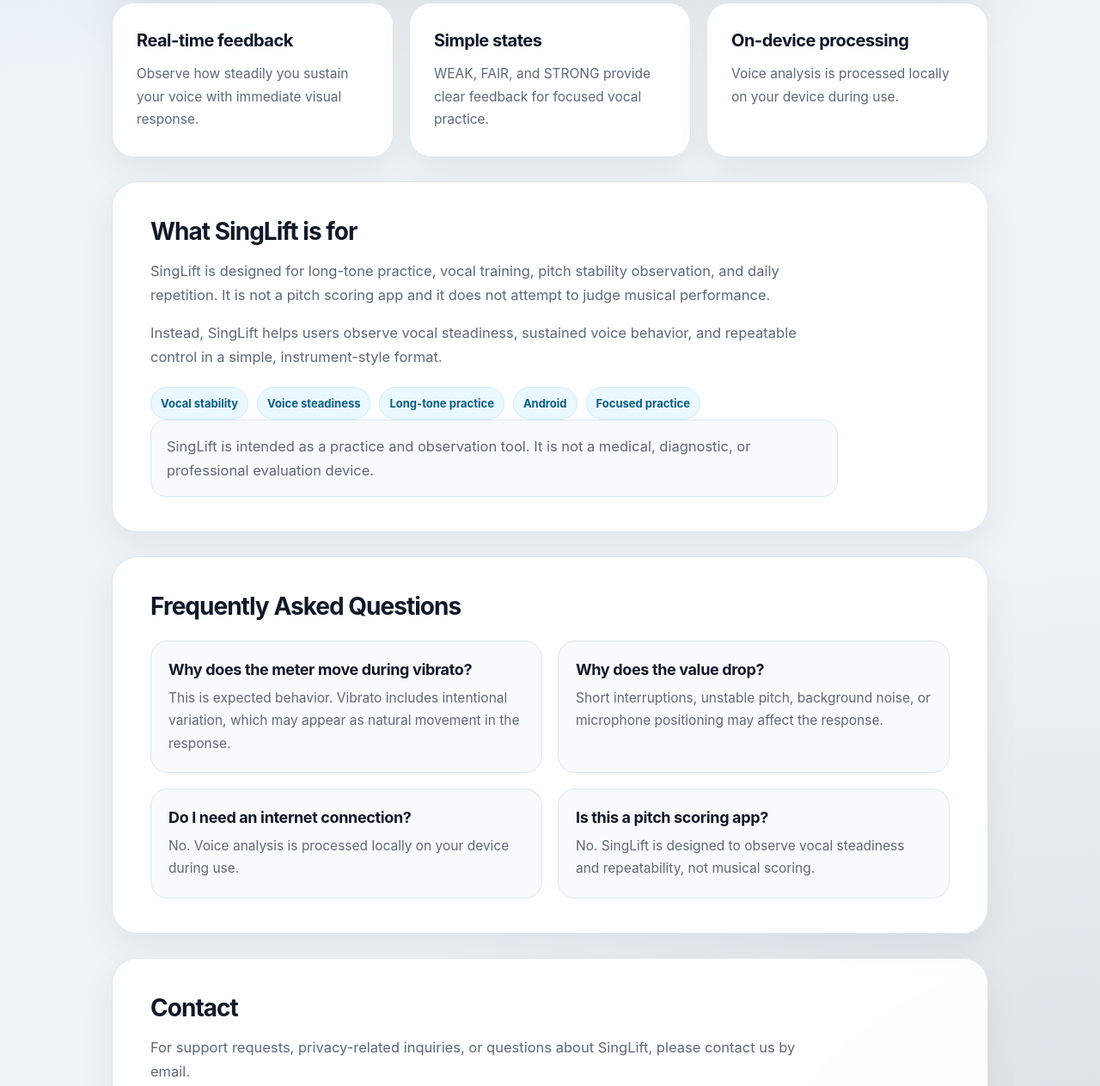
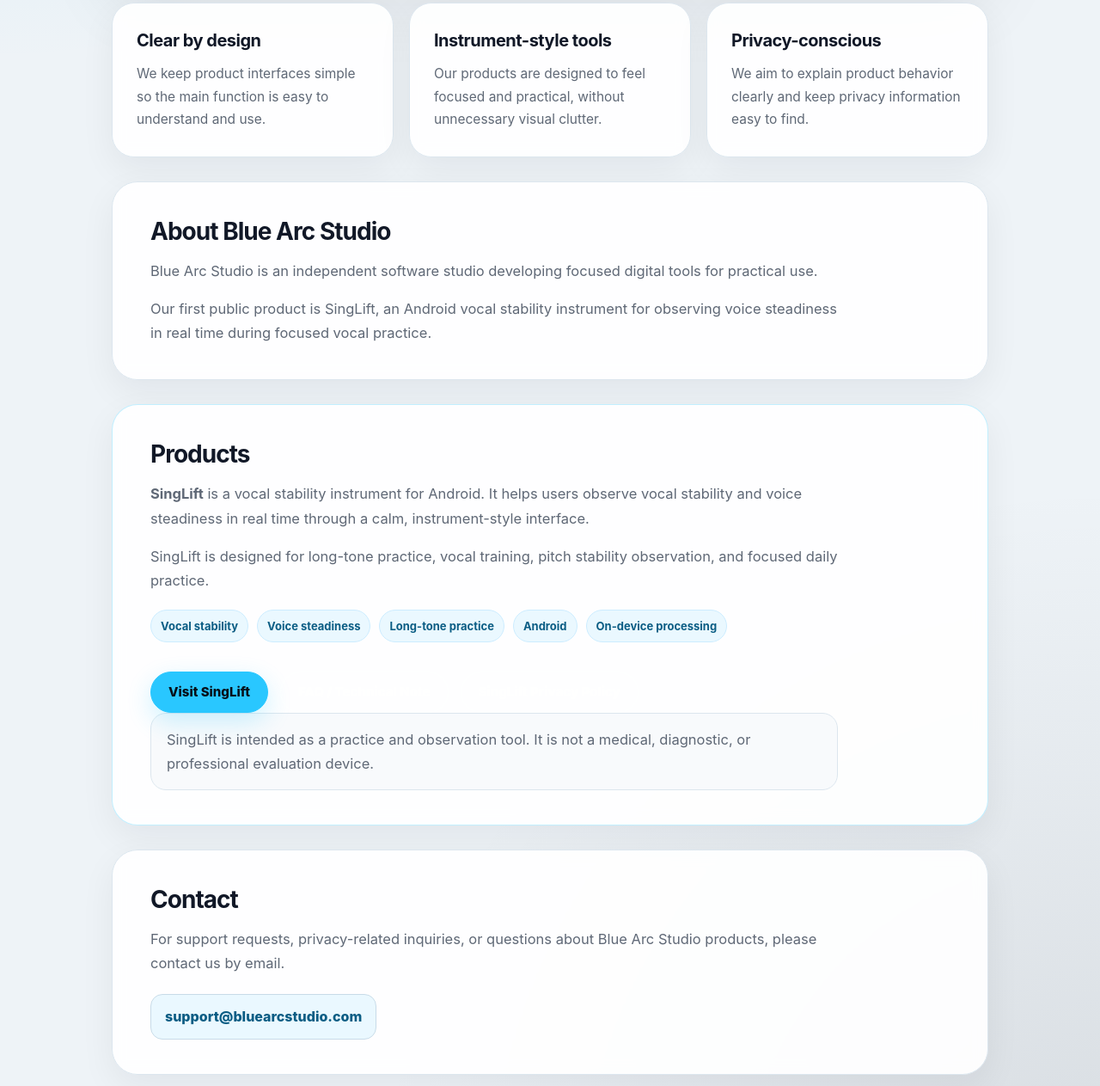
Before and after one commit to bluearcstudio/bluearcstudio.github.io, a plain HTML site: page index.html in a window 1280 px wide. Shown: the part 725-1988 px from the top of the page at 86% size. Drawn offline with Linux system fonts and the light colour scheme.

Commit message:
Update index.html

```diff
--- a/index.html
+++ b/index.html
@@ -4,35 +4,49 @@
   <meta charset="utf-8" />
   <meta name="viewport" content="width=device-width, initial-scale=1" />
 
-  <title>SingLift — Vocal Stability Instrument</title>
+  <title>Blue Arc Studio — Independent Software Studio</title>
 
   <meta
     name="description"
-    content="SingLift is a vocal stability instrument for Android. Observe voice steadiness in real time with a calm, instrument-style interface designed for focused vocal practice."
+    content="Blue Arc Studio is an independent software studio creating focused digital tools, including SingLift, a vocal stability instrument for observing voice steadiness in real time."
   />
 
   <meta name="author" content="Blue Arc Studio" />
   <meta name="robots" content="index, follow" />
   <meta name="theme-color" content="#0f1420" />
 
-  <link rel="canonical" href="https://singlift.app/" />
+  <link rel="canonical" href="https://bluearcstudio.com/" />
 
-  <meta property="og:title" content="SingLift — Vocal Stability Instrument" />
+  <meta property="og:title" content="Blue Arc Studio — Independent Software Studio" />
   <meta
     property="og:description"
-    content="Observe voice steadiness in real time with a calm instrument-style interface for focused vocal practice."
+    content="Independent software studio creating focused digital tools, including SingLift."
   />
   <meta property="og:type" content="website" />
-  <meta property="og:url" content="https://singlift.app/" />
-  <meta property="og:site_name" content="SingLift" />
+  <meta property="og:url" content="https://bluearcstudio.com/" />
+  <meta property="og:site_name" content="Blue Arc Studio" />
   <meta property="og:locale" content="en_US" />
 
   <meta name="twitter:card" content="summary" />
-  <meta name="twitter:title" content="SingLift — Vocal Stability Instrument" />
+  <meta name="twitter:title" content="Blue Arc Studio — Independent Software Studio" />
   <meta
     name="twitter:description"
-    content="A vocal stability instrument for observing voice steadiness in real time."
+    content="Independent software studio creating focused digital tools, including SingLift."
   />
+
+  <script type="application/ld+json">
+  {
+    "@context": "https://schema.org",
+    "@type": "Organization",
+    "name": "Blue Arc Studio",
+    "url": "https://bluearcstudio.com/",
+    "email": "support@bluearcstudio.com",
+    "description": "Blue Arc Studio is an independent software studio creating focused digital tools.",
+    "sameAs": [
+      "https://singlift.app/"
+    ]
+  }
+  </script>
 
   <script type="application/ld+json">
   {
@@ -61,7 +75,6 @@
       --soft-muted: #8791a1;
       --line: #dce6ee;
       --dark: #0f1420;
-      --dark-2: #151d2c;
       --accent: #29c7ff;
       --accent-2: #55d9ff;
       --accent-dark: #0b5d84;
@@ -97,9 +110,7 @@
     }
 
     a:hover,
-    a:focus {
-      text-decoration: underline;
-    }
+    a:focus { text-decoration: underline; }
 
     .page {
       width: 100%;
@@ -190,7 +201,7 @@
     }
 
     h1 {
-      max-width: 820px;
+      max-width: 790px;
       margin: 0;
       color: #ffffff;
       font-size: clamp(42px, 6vw, 70px);
@@ -199,7 +210,7 @@
     }
 
     .lead {
-      max-width: 730px;
+      max-width: 700px;
       margin: 26px 0 0;
       color: rgba(255, 255, 255, 0.78);
       font-size: 20px;
@@ -243,12 +254,10 @@
     }
 
     .button.secondary:hover,
-    .button.secondary:focus {
-      background: rgba(255, 255, 255, 0.11);
-    }
+    .button.secondary:focus { background: rgba(255, 255, 255, 0.11); }
 
     .note {
-      max-width: 730px;
+      max-width: 700px;
       margin: 22px 0 0;
       color: rgba(255, 255, 255, 0.58);
       font-size: 14px;
@@ -264,8 +273,8 @@
 
     .panel,
     .wide,
-    .contact-card,
-    .faq-card {
+    .product-card,
+    .contact-card {
       background: var(--card);
       border: 1px solid var(--line);
       box-shadow: 0 14px 40px var(--shadow-soft);
@@ -292,17 +301,19 @@
     }
 
     .wide,
-    .contact-card,
-    .faq-card {
+    .product-card,
+    .contact-card {
       max-width: 1020px;
       margin: 28px auto 0;
       border-radius: 30px;
       padding: 40px 44px;
     }
 
+    .product-card { border-color: rgba(41, 199, 255, 0.28); }
+
     .wide h2,
-    .contact-card h2,
-    .faq-card h2 {
+    .product-card h2,
+    .contact-card h2 {
       margin: 0 0 14px;
       color: var(--ink);
       font-size: 28px;
@@ -311,8 +322,8 @@
     }
 
     .wide p,
-    .contact-card p,
-    .faq-card p {
+    .product-card p,
+    .contact-card p {
       max-width: 800px;
       margin: 0 0 16px;
       color: var(--muted);
@@ -320,12 +331,10 @@
     }
 
     .wide p:last-child,
-    .contact-card p:last-child,
-    .faq-card p:last-child {
-      margin-bottom: 0;
-    }
+    .product-card p:last-child,
+    .contact-card p:last-child { margin-bottom: 0; }
 
-    .chip-row {
+    .product-meta {
       display: flex;
       flex-wrap: wrap;
       gap: 10px;
@@ -342,34 +351,6 @@
       color: var(--accent-dark);
       font-size: 13px;
       font-weight: 750;
-    }
-
-    .faq-list {
-      display: grid;
-      grid-template-columns: 1fr 1fr;
-      gap: 18px;
-      margin-top: 22px;
-    }
-
-    .faq-item {
-      padding: 20px 20px;
-      border-radius: 20px;
-      background: #f8fafc;
-      border: 1px solid var(--line);
-    }
-
-    .faq-item h3 {
-      margin: 0 0 8px;
-      color: var(--ink);
-      font-size: 18px;
-      line-height: 1.4;
-      letter-spacing: -0.02em;
-    }
-
-    .faq-item p {
-      margin: 0;
-      color: var(--muted);
-      font-size: 15.5px;
     }
 
     .disclaimer {
@@ -431,16 +412,11 @@
 
       .lead { font-size: 18px; }
 
-      .section-grid,
-      .faq-list {
-        grid-template-columns: 1fr;
-      }
+      .section-grid { grid-template-columns: 1fr; }
 
       .wide,
-      .contact-card,
-      .faq-card {
-        padding: 32px 28px;
-      }
+      .product-card,
+      .contact-card { padding: 32px 28px; }
 
       .footer { flex-direction: column; }
     }
@@ -473,38 +449,39 @@
     <nav class="nav" aria-label="Primary navigation">
       <div class="brand">
         <span class="brand-mark" aria-hidden="true"></span>
-        SingLift
+        Blue Arc Studio
       </div>
 
       <div class="nav-links">
-        <a href="#features">Features</a>
+        <a href="#products">Products</a>
         <a href="#about">About</a>
-        <a href="#faq">FAQ</a>
+        <a href="https://singlift.app/">SingLift</a>
+        <a href="https://singlift.app/technical-note/">Technical Note</a>
         <a href="https://singlift.app/privacy/">Privacy Policy</a>
-        <a href="https://bluearcstudio.com/">Blue Arc Studio</a>
+        <a href="mailto:support@bluearcstudio.com">Contact</a>
       </div>
     </nav>
 
     <section class="hero" aria-labelledby="hero-title">
       <div class="hero-inner">
-        <div class="eyebrow">Vocal Stability Instrument</div>
+        <div class="eyebrow">Independent Software Studio</div>
 
         <h1 id="hero-title">
-          Observe voice steadiness in real time.
+          Focused digital tools with a calm instrument feel.
         </h1>
 
         <p class="lead">
-          SingLift is a focused Android instrument for observing vocal stability
-          during sustained voice practice. It offers calm, real-time feedback
-          in a simple interface designed for repeatable daily use.
+          Blue Arc Studio creates simple software products for observation,
+          practice, and everyday use. Our work focuses on clear interfaces,
+          practical feedback, and privacy-conscious product design.
         </p>
 
         <div class="actions">
-          <a class="button" href="https://singlift.app/privacy/">
-            Privacy Policy
+          <a class="button" href="https://singlift.app/">
+            View SingLift
           </a>
-          <a class="button secondary" href="https://bluearcstudio.com/">
-            Blue Arc Studio
+          <a class="button secondary" href="mailto:support@bluearcstudio.com">
+            Contact Support
           </a>
         </div>
 
@@ -514,96 +491,89 @@
       </div>
     </section>
 
-    <section id="features" class="section-grid" aria-label="SingLift features">
+    <section class="section-grid" aria-label="Studio principles">
       <article class="panel">
-        <h2>Real-time feedback</h2>
+        <h2>Clear by design</h2>
         <p>
-          Observe how steadily you sustain your voice with immediate visual response.
+          We keep product interfaces simple so the main function is easy to
+          understand and use.
         </p>
       </article>
 
       <article class="panel">
-        <h2>Simple states</h2>
+        <h2>Instrument-style tools</h2>
         <p>
-          WEAK, FAIR, and STRONG provide clear feedback for focused vocal practice.
+          Our products are designed to feel focused and practical, without
+          unnecessary visual clutter.
         </p>
       </article>
 
       <article class="panel">
-        <h2>On-device processing</h2>
+        <h2>Privacy-conscious</h2>
         <p>
-          Voice analysis is processed locally on your device during use.
+          We aim to explain product behavior clearly and keep privacy
+          information easy to find.
         </p>
       </article>
     </section>
 
     <section id="about" class="wide" aria-labelledby="about-title">
       <h2 id="about-title">
-        What SingLift is for
+        About Blue Arc Studio
       </h2>
 
       <p>
-        SingLift is designed for long-tone practice, vocal training, pitch stability
-        observation, and daily repetition. It is not a pitch scoring app and it does not
-        attempt to judge musical performance.
+        Blue Arc Studio is an independent software studio developing focused
+        digital tools for practical use.
       </p>
 
       <p>
-        Instead, SingLift helps users observe vocal steadiness, sustained voice behavior,
-        and repeatable control in a simple, instrument-style format.
+        Our first public product is SingLift, an Android vocal stability
+        instrument for observing voice steadiness in real time during focused
+        vocal practice.
+      </p>
+    </section>
+
+    <section id="products" class="product-card" aria-labelledby="products-title">
+      <h2 id="products-title">
+        Products
+      </h2>
+
+      <p>
+        <strong>SingLift</strong> is a vocal stability instrument for Android.
+        It helps users observe vocal stability and voice steadiness in real time
+        through a calm, instrument-style interface.
       </p>
 
-      <div class="chip-row" aria-label="SingLift keywords">
+      <p>
+        SingLift is designed for long-tone practice, vocal training, pitch
+        stability observation, and focused daily practice.
+      </p>
+
+      <div class="product-meta" aria-label="SingLift product keywords">
         <span class="chip">Vocal stability</span>
         <span class="chip">Voice steadiness</span>
         <span class="chip">Long-tone practice</span>
         <span class="chip">Android</span>
-        <span class="chip">Focused practice</span>
+        <span class="chip">On-device processing</span>
+      </div>
+
+      <div class="actions">
+        <a class="button" href="https://singlift.app/">
+          Visit SingLift
+        </a>
+        <a class="button secondary" href="https://singlift.app/technical-note/">
+          FAQ / Technical Note
+        </a>
+        <a class="button secondary" href="https://singlift.app/privacy/">
+          SingLift Privacy Policy
+        </a>
       </div>
 
       <p class="disclaimer">
-        SingLift is intended as a practice and observation tool. It is not a medical,
-        diagnostic, or professional evaluation device.
+        SingLift is intended as a practice and observation tool. It is not a
+        medical, diagnostic, or professional evaluation device.
       </p>
-    </section>
-
-    <section id="faq" class="faq-card" aria-labelledby="faq-title">
-      <h2 id="faq-title">
-        Frequently Asked Questions
-      </h2>
-
-      <div class="faq-list">
-        <div class="faq-item">
-          <h3>Why does the meter move during vibrato?</h3>
-          <p>
-            This is expected behavior. Vibrato includes intentional variation, which may
-            appear as natural movement in the response.
-          </p>
-        </div>
-
-        <div class="faq-item">
-          <h3>Why does the value drop?</h3>
-          <p>
-            Short interruptions, unstable pitch, background noise, or microphone positioning
-            may affect the response.
-          </p>
-        </div>
-
-        <div class="faq-item">
-          <h3>Do I need an internet connection?</h3>
-          <p>
-            No. Voice analysis is processed locally on your device during use.
-          </p>
-        </div>
-
-        <div class="faq-item">
-          <h3>Is this a pitch scoring app?</h3>
-          <p>
-            No. SingLift is designed to observe vocal steadiness and repeatability, not
-            musical scoring.
-          </p>
-        </div>
-      </div>
     </section>
 
     <section class="contact-card" aria-labelledby="contact-title">
@@ -612,8 +582,8 @@
       </h2>
 
       <p>
-        For support requests, privacy-related inquiries, or questions about SingLift,
-        please contact us by email.
+        For support requests, privacy-related inquiries, or questions about Blue
+        Arc Studio products, please contact us by email.
       </p>
 
       <a class="email-box" href="mailto:support@bluearcstudio.com">
@@ -627,7 +597,8 @@
       </div>
 
       <div class="footer-links">
-        <a href="https://bluearcstudio.com/">Blue Arc Studio</a>
+        <a href="https://singlift.app/">SingLift</a>
+        <a href="https://singlift.app/technical-note/">Technical Note</a>
         <a href="https://singlift.app/privacy/">Privacy Policy</a>
         <a href="mailto:support@bluearcstudio.com">support@bluearcstudio.com</a>
       </div>
```
